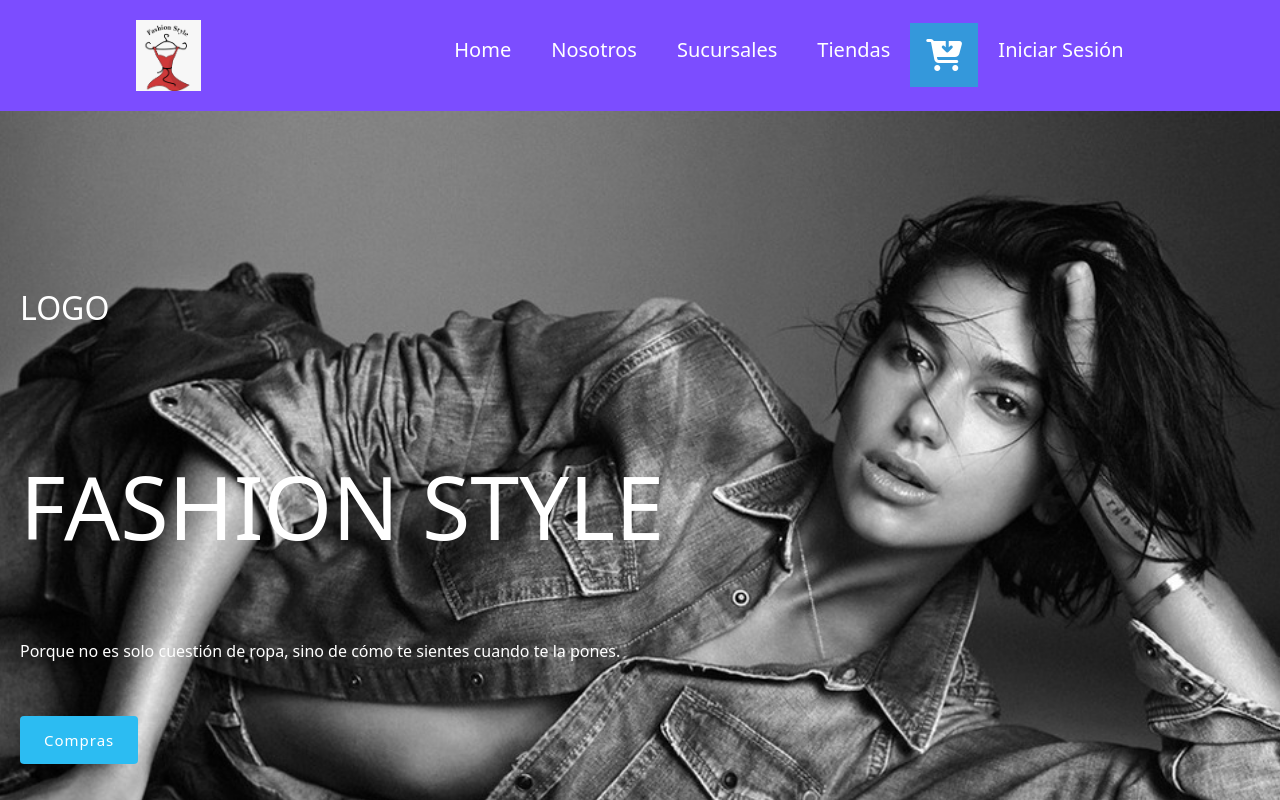
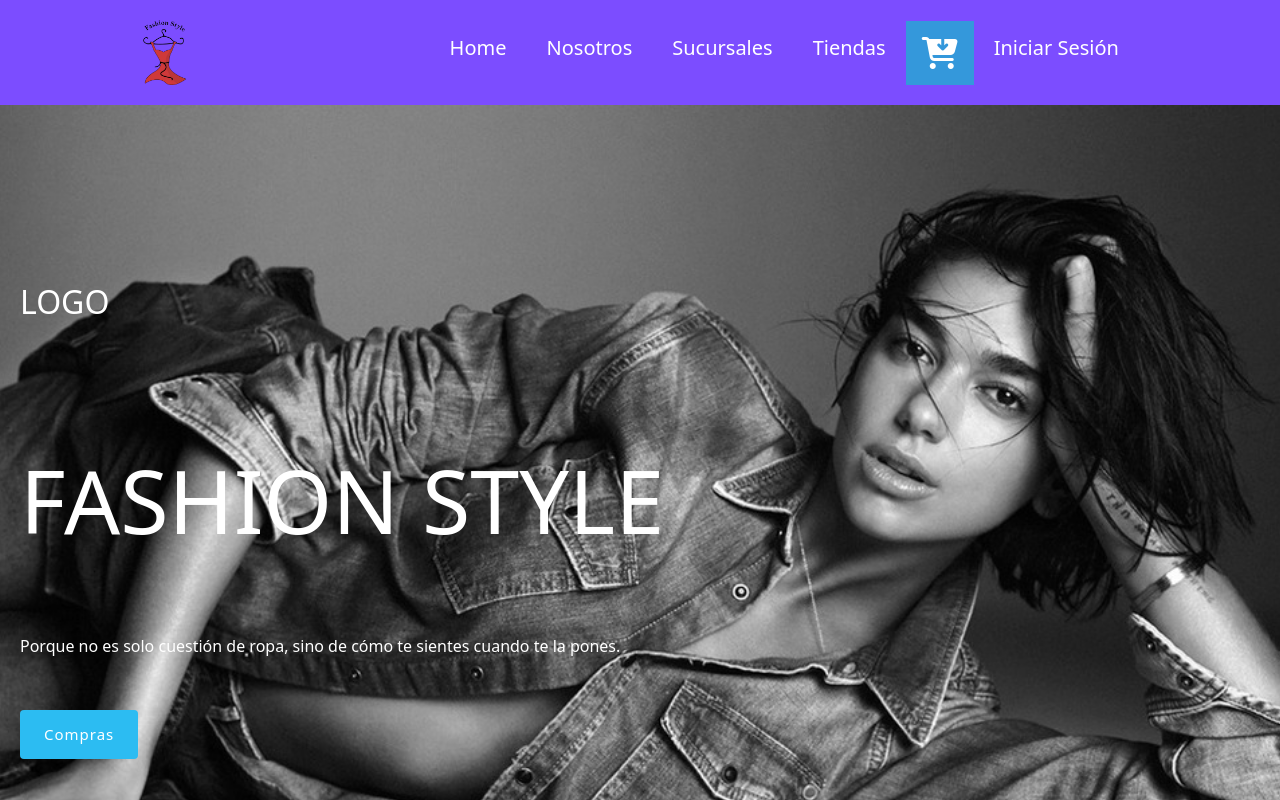
Before and after one commit to Yuli-star/Fashion_Style, a Vue app: page / in a window 1280 px wide. Shown: the top 800 px of the page. Built offline with nearby package versions, Linux system fonts and the light colour scheme.

Commit message:
logi png

```diff
--- a/src/components/layouts/Header.vue
+++ b/src/components/layouts/Header.vue
@@ -91,7 +91,7 @@ export default {
 }
 
 img {
-  width: 65px;
+  height: 65px;
   /*border-radius: 50%; /*Redondear el logo*/
 }
 
```
Also changed, not shown: src/assets/imagenes/logi.png.
